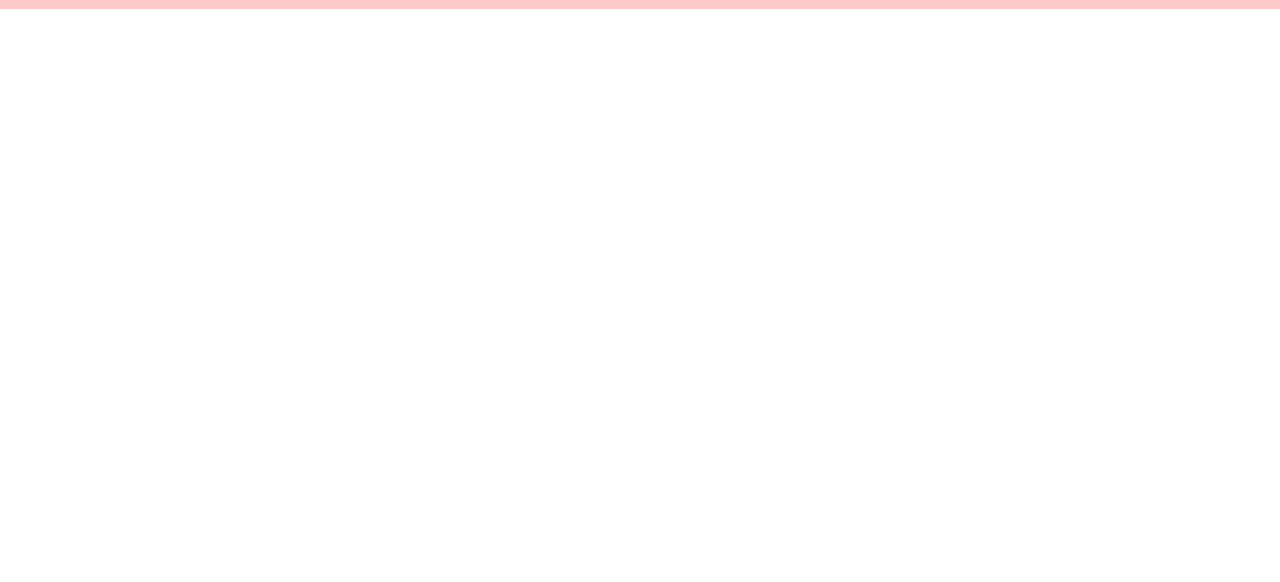
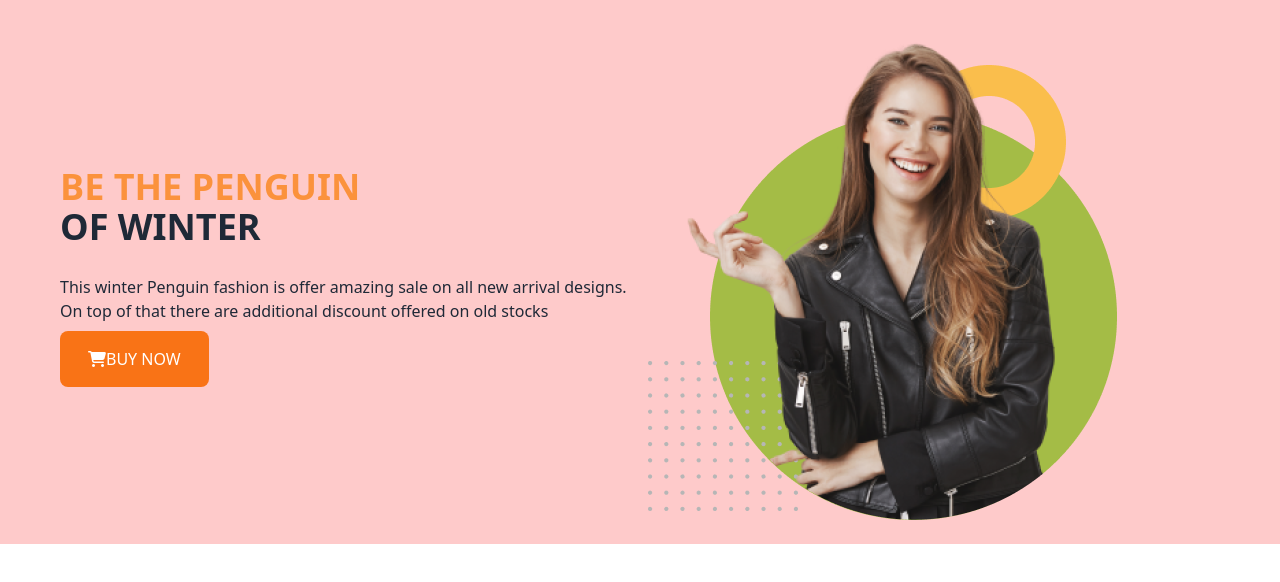
Before and after one commit to benjir893/penguinfashion, a plain HTML site: page index.html in a window 1280 px wide. Shown: the part 68-650 px from the top of the page. Drawn offline with nearby package versions, Linux system fonts and the light colour scheme.

Commit message:
hero section done

```diff
--- a/index.html
+++ b/index.html
@@ -25,6 +25,16 @@
                     <i class="fa-solid fa-bars"></i>
                 </div>
             </nav>
+            <div class="grid grid-cols-1 md:grid-cols-2 gap-4 items-center mt-6 px-3 py-3">
+                <div class="">
+                    <h2 class="font-bold text-4xl mb-7"><span class="text-orange-400">BE THE PENGUIN</span> <br> OF WINTER</h2>
+                    <p class="items-center mb-2">This winter Penguin fashion is offer amazing sale on all new arrival designs. On top of that there are additional discount offered on old stocks</p>
+                    <button class="bg-orange-500 text-white px-7 py-4 rounded-lg"><i class="fa-solid fa-cart-shopping"></i>BUY NOW</button>
+                </div>
+                <div class="">
+                    <img src="images/model.png" alt="">
+                </div>
+            </div>
         </section>
     </header>
 </body>
```
